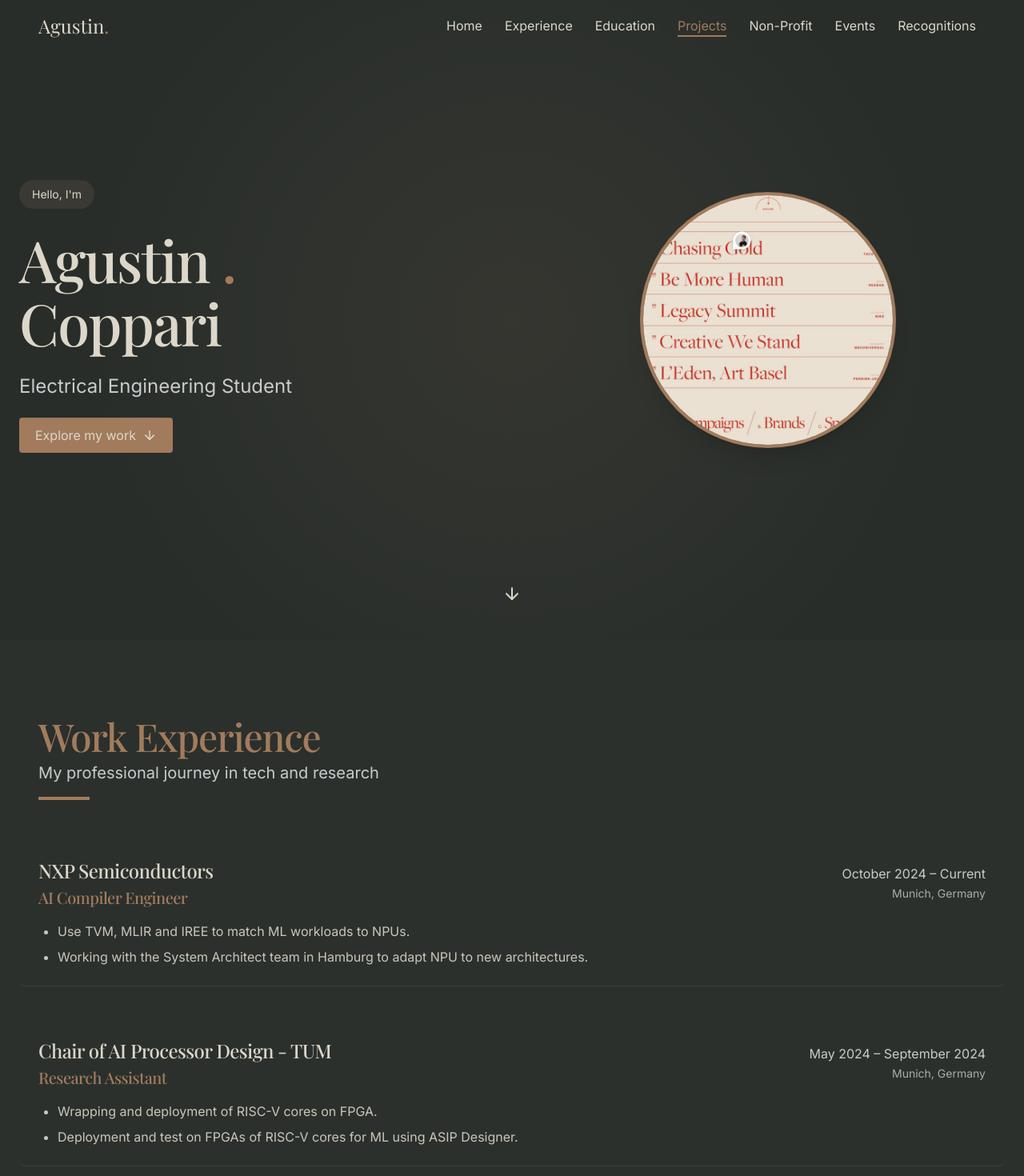
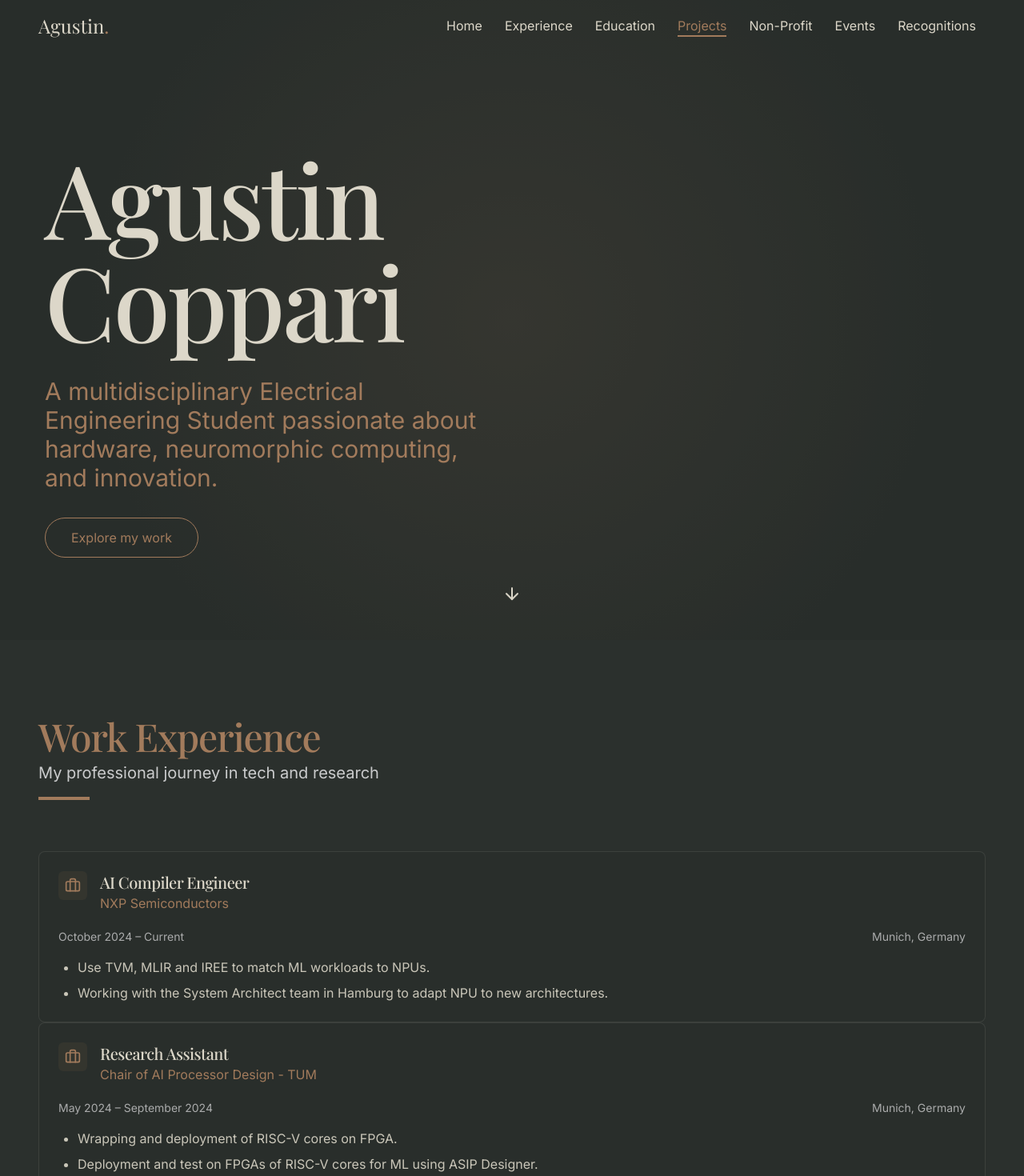
Before and after one commit to copparihollmann/page, a React (Vite) app: page / in a window 1280 px wide. Shown: the top 1470 px of the page at 80% size. Built offline with nearby package versions, Linux system fonts and the light colour scheme; a web font is replaced by a local one.

Commit message:
Update project list and hero section
Update project list to include all projects in a single section and update hero section.

```diff
--- a/src/components/ExperienceCard.tsx
+++ b/src/components/ExperienceCard.tsx
@@ -1,6 +1,5 @@
-
 import React from 'react';
-import { cn } from '@/lib/utils';
+import { Briefcase } from 'lucide-react';
 
 interface ExperienceCardProps {
   title: string;
@@ -8,8 +7,7 @@ interface ExperienceCardProps {
   period: string;
   location: string;
   description: string[];
-  className?: string;
-  index?: number;
+  index: number;
 }
 
 const ExperienceCard: React.FC<ExperienceCardProps> = ({
@@ -18,39 +16,35 @@ const ExperienceCard: React.FC<ExperienceCardProps> = ({
   period,
   location,
   description,
-  className,
-  index = 0,
+  index,
 }) => {
   return (
     <div
-      className={cn(
-        'border-b border-cream/10 pb-10 mb-10 last:border-b-0 last:mb-0 last:pb-0',
-        'hover:bg-dark-green/20 transition-all duration-300 p-6 rounded-lg -mx-6',
-        className
-      )}
-      style={{
-        animationDelay: `${index * 100}ms`,
-        opacity: 0,
-        animation: 'fade-in 0.5s ease-out forwards',
-        animationDelay: `${index * 100}ms`
-      }}
+      className="bg-dark-green/30 rounded-lg overflow-hidden border border-cream/10 hover:border-light-brown/30 transition-all duration-300 h-full animate-fade-in"
+      style={{ animationDelay: `${index * 100}ms` }}
     >
-      <div className="flex flex-col md:flex-row md:items-center justify-between mb-4">
-        <div>
-          <h3 className="text-2xl font-medium text-cream mb-1">{company}</h3>
-          <h4 className="text-xl text-light-brown">{title}</h4>
+      <div className="p-6">
+        <div className="flex items-start space-x-4 mb-4">
+          <div className="bg-warm-brown/20 p-2 rounded-md flex-shrink-0">
+            <Briefcase size={20} className="text-light-brown" />
+          </div>
+          <div>
+            <h3 className="text-xl font-medium text-cream">{title}</h3>
+            <p className="text-light-brown mb-1">{company}</p>
+          </div>
         </div>
-        <div className="text-right mt-2 md:mt-0">
-          <span className="text-silver block">{period}</span>
-          <span className="text-silver/80 text-sm">{location}</span>
+
+        <div className="flex justify-between mb-4 text-sm text-silver/80">
+          <span>{period}</span>
+          <span>{location}</span>
         </div>
+
+        <ul className="list-disc pl-6 space-y-2 text-cream/90">
+          {description.map((item, idx) => (
+            <li key={idx}>{item}</li>
+          ))}
+        </ul>
       </div>
-
-      <ul className="list-disc pl-6 space-y-2">
-        {description.map((item, idx) => (
-          <li key={idx} className="text-cream/90">{item}</li>
-        ))}
-      </ul>
     </div>
   );
 };
--- a/src/components/Hero.tsx
+++ b/src/components/Hero.tsx
@@ -9,7 +9,7 @@ interface HeroProps {
 
 const Hero = ({ name, title, image }: HeroProps) => {
   return (
-    <section id="home" className="min-h-screen flex items-center justify-center py-20 px-6 relative overflow-hidden">
+    <section id="home" className="min-h-screen flex items-center pt-20 px-6 relative overflow-hidden">
       <div
         className="absolute inset-0 bg-dark-green opacity-50"
         style={{
@@ -17,42 +17,22 @@ const Hero = ({ name, title, image }: HeroProps) => {
         }}
       />
 
-      <div className="max-w-[1440px] w-full mx-auto z-10 grid grid-cols-1 lg:grid-cols-2 gap-12 items-center">
-        <div className="lg:order-2 flex justify-center animate-fade-in-slow">
-          {image ? (
-            <div className="w-64 h-64 sm:w-80 sm:h-80 rounded-full overflow-hidden border-4 border-light-brown shadow-xl relative">
-              <img
-                src={image}
-                alt={name}
-                className="object-cover w-full h-full"
-              />
+      <div className="container mx-auto z-10">
+        <div className="max-w-5xl">
+          <h1 className="text-7xl sm:text-8xl md:text-9xl font-display mb-8 leading-tight animate-fade-in-slow text-cream">
+            Agustin <br /> Coppari
+          </h1>
+
+          <div className="max-w-xl">
+            <p className="text-xl sm:text-2xl md:text-3xl text-light-brown mb-8 animate-fade-in">
+              A multidisciplinary Electrical Engineering Student passionate about hardware, neuromorphic computing, and innovation.
+            </p>
+
+            <div className="animate-fade-in" style={{ animationDelay: '0.4s' }}>
+              <a href="#experience" className="inline-flex items-center border border-light-brown text-light-brown px-8 py-3 rounded-full hover:bg-light-brown/10 transition-colors">
+                Explore my work
+              </a>
             </div>
-          ) : (
-            <div className="w-64 h-64 sm:w-80 sm:h-80 rounded-full bg-dark-olive border-4 border-light-brown flex items-center justify-center text-9xl font-display text-cream">
-              {name.charAt(0)}
-            </div>
-          )}
-        </div>
-
-        <div className="lg:order-1 text-center lg:text-left">
-          <span className="inline-block px-4 py-2 bg-dark-olive text-cream rounded-full text-sm mb-6 animate-fade-in-slow">
-            Hello, I'm
-          </span>
-          <h1 className="text-5xl sm:text-6xl md:text-7xl font-display mb-6 animate-fade-in" style={{ lineHeight: '1.1' }}>
-            {name.split(' ').map((namePart, idx) => (
-              <span key={idx} className="block">
-                {namePart} {idx === 0 && <span className="text-light-brown">.</span>}
-              </span>
-            ))}
-          </h1>
-          <p className="text-xl sm:text-2xl text-silver mb-8 animate-fade-in" style={{ animationDelay: '0.2s' }}>
-            {title}
-          </p>
-          <div className="animate-fade-in" style={{ animationDelay: '0.4s' }}>
-            <a href="#experience" className="btn-primary animate-float">
-              Explore my work
-              <ArrowDown className="ml-2" size={18} />
-            </a>
           </div>
         </div>
       </div>
--- a/src/components/Projects.tsx
+++ b/src/components/Projects.tsx
@@ -1,7 +1,7 @@
 
 import React from 'react';
 import SectionTitle from './SectionTitle';
-import { Code, Box } from 'lucide-react';
+import { Code } from 'lucide-react';
 
 const ProjectCard = ({ title, role, technology, period, location, description, index }: {
   title: string;
@@ -45,7 +45,7 @@ const ProjectCard = ({ title, role, technology, period, location, description, i
 };
 
 const Projects = () => {
-  const projects = [
+  const allProjects = [
     {
       title: "Comparison Tool for RISC-V extensions",
       role: "Neo4j, React.js and Go",
@@ -105,10 +105,7 @@ const Projects = () => {
       description: [
         "Implementation of SRAM in Analog, as well as Hyper-dimensional Computing cells that were used to classify the language of different texts."
       ]
-    }
-  ];
-
-  const additionalProjects = [
+    },
     {
       title: "Continual Learning Prototypes with Lava on Intel Loihi",
       role: "Matlab, Python",
@@ -134,12 +131,12 @@ const Projects = () => {
   return (
     <section id="projects" className="section bg-dark-green/30">
       <SectionTitle
-        title="Latest Projects"
-        subtitle="Recent technical work and research"
+        title="Projects"
+        subtitle="Technical work and research initiatives"
       />
 
       <div className="grid grid-cols-1 md:grid-cols-2 lg:grid-cols-3 gap-6">
-        {projects.map((project, index) => (
+        {allProjects.map((project, index) => (
           <ProjectCard
             key={index}
             title={project.title}
@@ -152,25 +149,6 @@ const Projects = () => {
           />
         ))}
       </div>
-
-      <div className="mt-12">
-        <h3 className="text-2xl font-display text-light-brown mb-6">Additional Projects</h3>
-
-        <div className="grid grid-cols-1 md:grid-cols-2 gap-6">
-          {additionalProjects.map((project, index) => (
-            <ProjectCard
-              key={index}
-              title={project.title}
-              role={project.role}
-              technology={project.technology}
-              period={project.period}
-              location={project.location}
-              description={project.description}
-              index={index + projects.length}
-            />
-          ))}
-        </div>
-      </div>
     </section>
   );
 };
--- a/src/components/SectionTitle.tsx
+++ b/src/components/SectionTitle.tsx
@@ -30,7 +30,7 @@ const SectionTitle: React.FC<SectionTitleProps> = ({
   };
 
   return (
-    <div className={cn('mb-12', alignmentClasses[textAlign], className)}>
+    <div className={cn('mb-16', alignmentClasses[textAlign], className)}>
       <h2
         className={cn(
           'font-display mb-2 text-light-brown animate-fade-in-slow',
--- a/src/pages/Index.tsx
+++ b/src/pages/Index.tsx
@@ -39,7 +39,7 @@ const Index = () => {
 
       <main>
         <Hero
-          name="Agustin Coppari"
+          name="Agustin Nahuel Coppari Hollmann"
           title="Electrical Engineering Student"
           image="/lovable-uploads/f807af20-35f0-427f-aa55-6ee814760c5b.png"
         />
```
